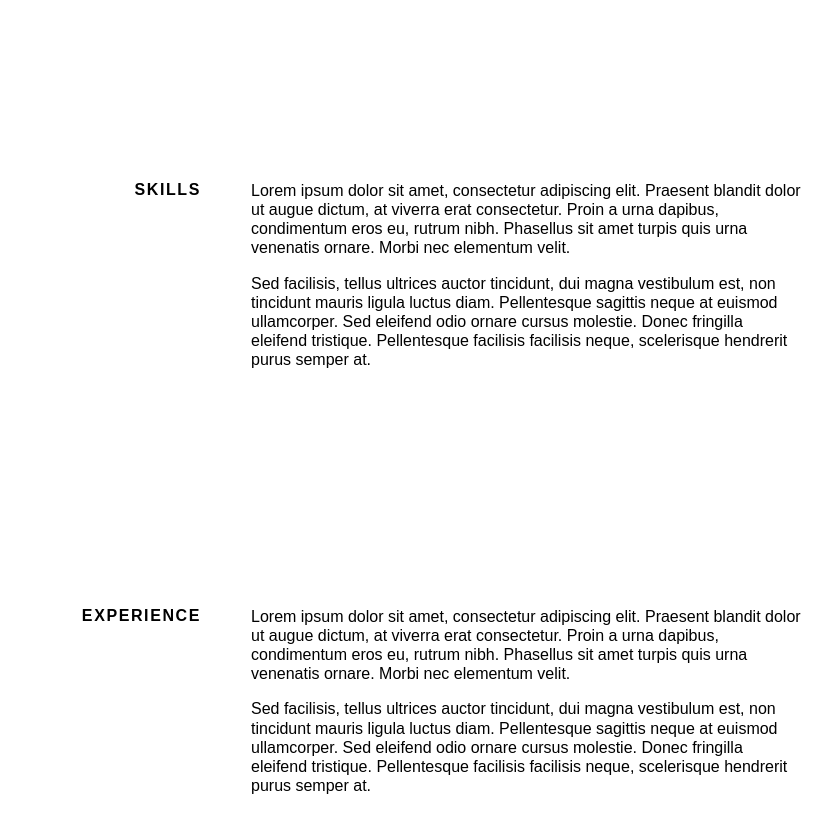
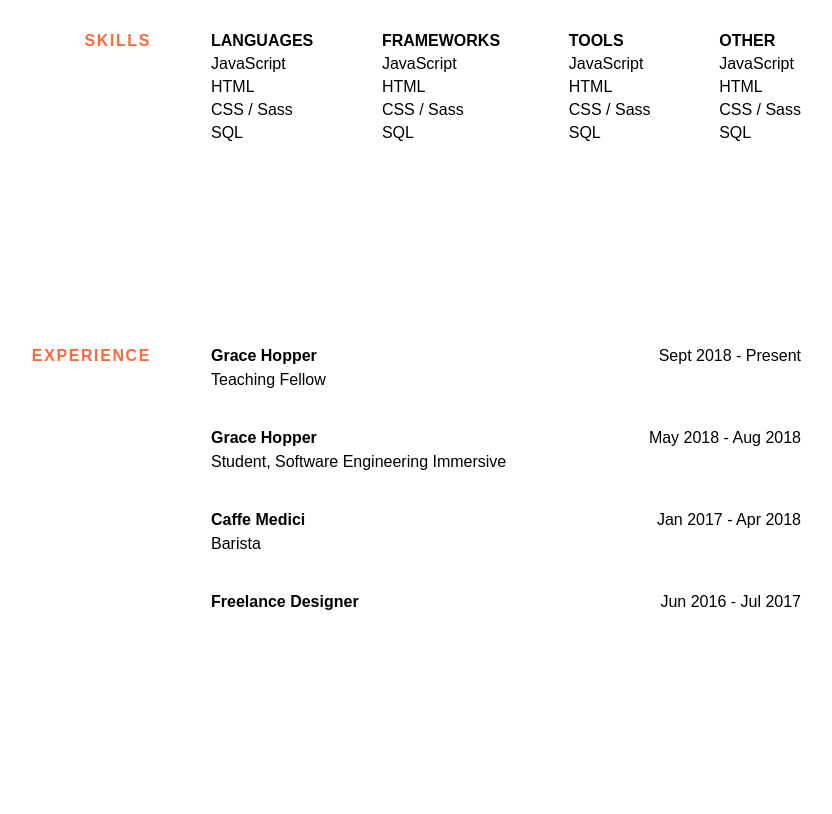
Before and after one commit to smithermansl/personalSite, a plain HTML site: page index.html in a window 1280 px wide. Shown: the part 1360-2174 px from the top of the page, without its empty margins (239-1071 px from the left). Drawn offline with Linux system fonts and the light colour scheme.

Commit message:
working on sections

```diff
--- a/index.html
+++ b/index.html
@@ -23,41 +23,98 @@
     </div>
 
     <div class="section" id="first">
-      <div class="sectionHeader">
-        <h4>Background</h4>
-      </div>
+        <div class="sectionHeader">Background</div>
       <div class="sectionContent">
 
-        <p>Throughout college, I developed a love for coding, using HTML, CSS, and basic JavaScript to bring my web and app designs to life.</p>
-        <p>Though I often devoted more time and effort to developing my applications than designing them, I began to realize that I felt confined by my limited vocabulary. I started doing simple algorithm practice to improve my skills, eventually applying to and attending the Grace Hopper Software Engineering Immersive Program.</p>
+        <p>As a design student, I learned to emphasize attention to detail and intuitive user experiences, add more things at the end of this sentence... But in web design courses was where I truly thrived, and became cognizant of my enthusiasm and knack for bringing my designs to fruition.</p>
+        <p>I felt limited using only HTML, CSS, and basic JavaScript. I began learning more advanced JS concepts and solving complex problems, eventually applying to and attending the Grace Hopper software engineering immersive at Fullstack Academy.</p>
         <p>I currently work as a teaching fellow at Grace Hopper and am seeking an opportunity where I will collaborate with and continue to learn from experienced developers, building sophisticated applications that are a reflection of my code.</p>
       </div>
     </div>
 
     <div class="section">
-      <div class="sectionHeader">
-          <h4>Skills</h4>
+      <div class="sectionHeader">Skills</div>
+      <div class="sectionContent" id="skills">
+        <div class="skill_category">
+          <div class="skill_label">Languages</div>
+          <ul>
+            <li>JavaScript</li>
+            <li>HTML</li>
+            <li>CSS / Sass</li>
+            <li>SQL</li>
+          </ul>
         </div>
-      <div class="sectionContent">
-          <p>Lorem ipsum dolor sit amet, consectetur adipiscing elit. Praesent blandit dolor ut augue dictum, at viverra erat consectetur. Proin a urna dapibus, condimentum eros eu, rutrum nibh. Phasellus sit amet turpis quis urna venenatis ornare. Morbi nec elementum velit.</p>
-          <p>Sed facilisis, tellus ultrices auctor tincidunt, dui magna vestibulum est, non tincidunt mauris ligula luctus diam. Pellentesque sagittis neque at euismod ullamcorper. Sed eleifend odio ornare cursus molestie. Donec fringilla eleifend tristique. Pellentesque facilisis facilisis neque, scelerisque hendrerit purus semper at.</p>
+
+        <div class="skill_category">
+          <div class="skill_label">Frameworks</div>
+          <ul>
+            <li>JavaScript</li>
+            <li>HTML</li>
+            <li>CSS / Sass</li>
+            <li>SQL</li>
+          </ul>
+        </div>
+
+        <div class="skill_category">
+          <div class="skill_label">Tools</div>
+          <ul>
+            <li>JavaScript</li>
+            <li>HTML</li>
+            <li>CSS / Sass</li>
+            <li>SQL</li>
+          </ul>
+        </div>
+
+        <div class="skill_category">
+          <div class="skill_label">Other</div>
+          <ul>
+            <li>JavaScript</li>
+            <li>HTML</li>
+            <li>CSS / Sass</li>
+            <li>SQL</li>
+          </ul>
+        </div>
       </div>
     </div>
 
     <div class="section">
-      <div class="sectionHeader">
-          <h4>Experience</h4>
-        </div>
+      <div class="sectionHeader">Experience</div>
       <div class="sectionContent">
-          <p>Lorem ipsum dolor sit amet, consectetur adipiscing elit. Praesent blandit dolor ut augue dictum, at viverra erat consectetur. Proin a urna dapibus, condimentum eros eu, rutrum nibh. Phasellus sit amet turpis quis urna venenatis ornare. Morbi nec elementum velit.</p>
-          <p>Sed facilisis, tellus ultrices auctor tincidunt, dui magna vestibulum est, non tincidunt mauris ligula luctus diam. Pellentesque sagittis neque at euismod ullamcorper. Sed eleifend odio ornare cursus molestie. Donec fringilla eleifend tristique. Pellentesque facilisis facilisis neque, scelerisque hendrerit purus semper at.</p>
+          <div class="experience">
+            <div class="experience_details">
+              <div class="experience_label">Grace Hopper</div>
+              <p>Teaching Fellow</p>
+            </div>
+            <div class="experience_dates">Sept 2018 - Present</div>
+          </div>
+
+          <div class="experience">
+            <div class="experience_details">
+              <div class="experience_label">Grace Hopper</div>
+              <p>Student, Software Engineering Immersive</p>
+            </div>
+            <div class="experience_dates">May 2018 - Aug 2018</div>
+          </div>
+
+          <div class="experience">
+            <div class="experience_details">
+              <div class="experience_label">Caffe Medici</div>
+              <p>Barista</p>
+            </div>
+            <div class="experience_dates">Jan 2017 - Apr 2018</div>
+          </div>
+
+          <div class="experience">
+            <div class="experience_details">
+              <div class="experience_label">Freelance Designer</div>
+            </div>
+            <div class="experience_dates">Jun 2016 - Jul 2017</div>
+          </div>
       </div>
     </div>
 
     <div class="section">
-      <div class="sectionHeader">
-          <h4>Projects</h4>
-        </div>
+      <div class="sectionHeader">Projects</div>
       <div class="sectionContent">
           <p>Lorem ipsum dolor sit amet, consectetur adipiscing elit. Praesent blandit dolor ut augue dictum, at viverra erat consectetur. Proin a urna dapibus, condimentum eros eu, rutrum nibh. Phasellus sit amet turpis quis urna venenatis ornare. Morbi nec elementum velit.</p>
           <p>Sed facilisis, tellus ultrices auctor tincidunt, dui magna vestibulum est, non tincidunt mauris ligula luctus diam. Pellentesque sagittis neque at euismod ullamcorper. Sed eleifend odio ornare cursus molestie. Donec fringilla eleifend tristique. Pellentesque facilisis facilisis neque, scelerisque hendrerit purus semper at.</p>
--- a/main.css
+++ b/main.css
@@ -1,14 +1,12 @@
 body {
-  /* background-color: pink; */
   font-family: Arial, Helvetica, sans-serif;
 }
 
 #main {
   margin: 0 auto;
   width: 1000px;
-  /* background-color: pink; */
   position: relative;
-  top: 150px;
+  top: 50px;
 }
 
 h1 {
@@ -28,37 +26,81 @@
 }
 
 #first {
-  margin-top: 350px;
+  margin-top: 250px;
 }
 
 .section {
-  margin-top: 200px;
-  position: relative;
-  left: 150px;
-  max-width: 750px;
+  max-width: 850px;
   display: flex;
   justify-content: left;
+  padding: 100px 10%;
 }
 
 .sectionHeader {
   float: left;
   min-width: 150px;
-  margin-right: 50px;
+  margin-right: 60px;
   text-align: right;
-}
-
-.sectionHeader h4 {
   text-transform: uppercase;
   font-size: 1em;
   letter-spacing: .1em;
+  font-weight: 600;
+  color: #FF6839;
 }
 
 .sectionContent {
   float: right;
-  margin-top: 5px;
+  width: 80%;
 }
 
 .sectionContent p {
   font-size: 1em;
   line-height: 1.2em;
+  margin: 0 0 20px 0;
 }
+
+#skills {
+  display: flex;
+  justify-content: space-between;
+}
+
+.skill_label {
+  text-transform: uppercase;
+  font-size: 1em;
+  padding-bottom: 5px;
+  font-weight: 600;
+}
+
+.skill_category ul {
+  list-style: none;
+  margin: 0;
+  padding: 0;
+}
+
+.skill_category li {
+  padding-bottom: 5px;
+}
+
+.experience {
+  display: flex;
+  justify-content: space-between;
+  padding-bottom: 20px;
+}
+
+.experience_label {
+  font-weight: 600;
+  padding-bottom: 5px;
+}
+
+/* .experience_dates {
+  italicize?
+} */
+
+/*
+
+#FF6839 - ORANGE
+#0C0A1E - V. DARK PURPLE
+#EDEAD9 - CREAM
+#D58E53 - TAN
+
+*/
```
